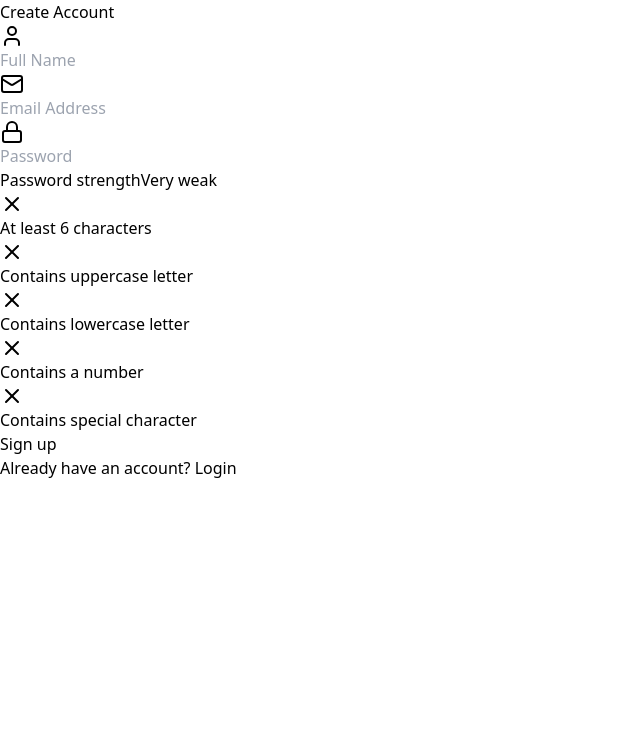
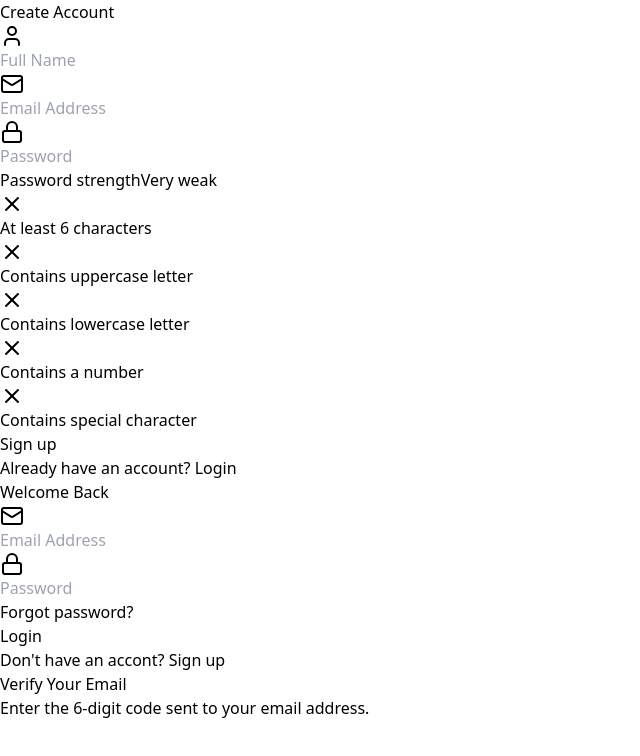
Before and after one commit to Lucyjim07/react-forms, a React (Vite) app: page / in a window 1280 px wide. Shown: the top 756 px of the page, without its empty margins (0-640 px from the left). Built offline with nearby package versions, Linux system fonts and the light colour scheme.

Commit message:
Agregar página para validar código enviado al correo electrónico y agregando componentes a la pantalla

```diff
--- a/src/App.jsx
+++ b/src/App.jsx
@@ -1,9 +1,11 @@
 import FloatingShape from './components/FloatingShape';
+import EmailVerificationPage from './pages/EmailVerificationPage';
+import LoginPage from './pages/LoginPage';
 import SignUpPage from './pages/SignUpPage';
 
 const App = () => {
   return (
-    <div className='min-h-screen bg-gradient-to-br from-gray-900 via-green-900 to-emerald-900 flex items-center justify-center relative overflow-hidden'>
+    <div className='min-h-screen bg-gradient-to-br from-gray-900 via-green-900 to-emerald-900 flex flex-col gap-y-20 items-center justify-center relative overflow-hidden'>
       <FloatingShape
         color='bg-green-500'
         size='w-64 h-64'
@@ -26,6 +28,8 @@ const App = () => {
         delay={2}
       />
       <SignUpPage />
+      <LoginPage />
+      <EmailVerificationPage />
     </div>
   );
 };
--- /dev/null
+++ b/src/pages/EmailVerificationPage.jsx
@@ -0,0 +1,43 @@
+import { useRef, useState } from 'react';
+import { motion } from 'framer-motion';
+
+const EmailVerificationPage = () => {
+  const [code, setCode] = useState(['', '', '', '', '', '']);
+  const inputRefs = useRef([]);
+
+  return (
+    <div className='max-w-md w-full bg-gray-800 bg-opacity-50 backdrop-filter backdrop-blur-xl rounded-2xl shadow-xl overflow-hidden'>
+      <motion.div
+        initial={{ opacity: 0, y: 20 }}
+        animate={{ opacity: 1, y: 0 }}
+        transition={{ duration: 0.5 }}
+        className='bg-gray-800 bg-opacity-50 backdrop-filter backdrop-blur-xl rounded-2xl shadow-2xl p-8 w-full max-w-md'
+      >
+        <h2 className='text-3xl font-bold mb-6 text-center bg-gradient-to-r from-green-400 to-emerald-500 text-transparent bg-clip-text'>
+          Verify Your Email
+        </h2>
+        <p className='text-center text-gray-300 mb-6'>
+          Enter the 6-digit code sent to your email address.
+        </p>
+        <form className='space-y-6'>
+          <div className='flex justify-between '>
+            {code.map((digit, index) => (
+              <input
+                key={index}
+                ref={(el) => (inputRefs.current[index] = el)}
+                type='text'
+                maxLength='6'
+                value={digit}
+                onChange={(e) => handleChange(index, e.target.value)}
+                onKeyDown={(e) => handleKeyDown(index, e)}
+                className='w-12 h-12 text-center text-2xl font-bold bg-gray-700 text-white border-2 border-gray-500 rounded-lg focus:border-green-500 focus:outline-none'
+              />
+            ))}
+          </div>
+        </form>
+      </motion.div>
+    </div>
+  );
+};
+
+export default EmailVerificationPage;
```
